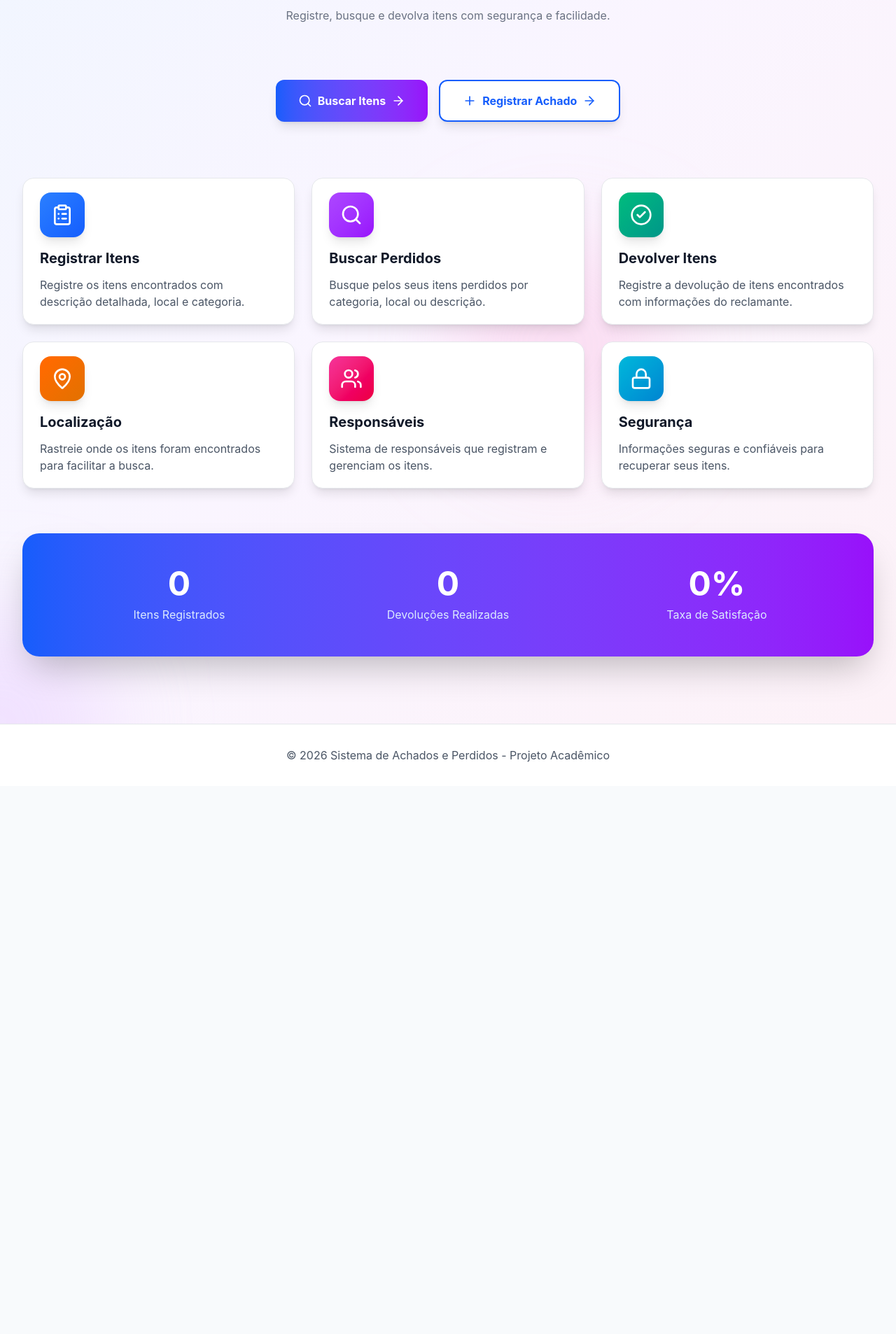
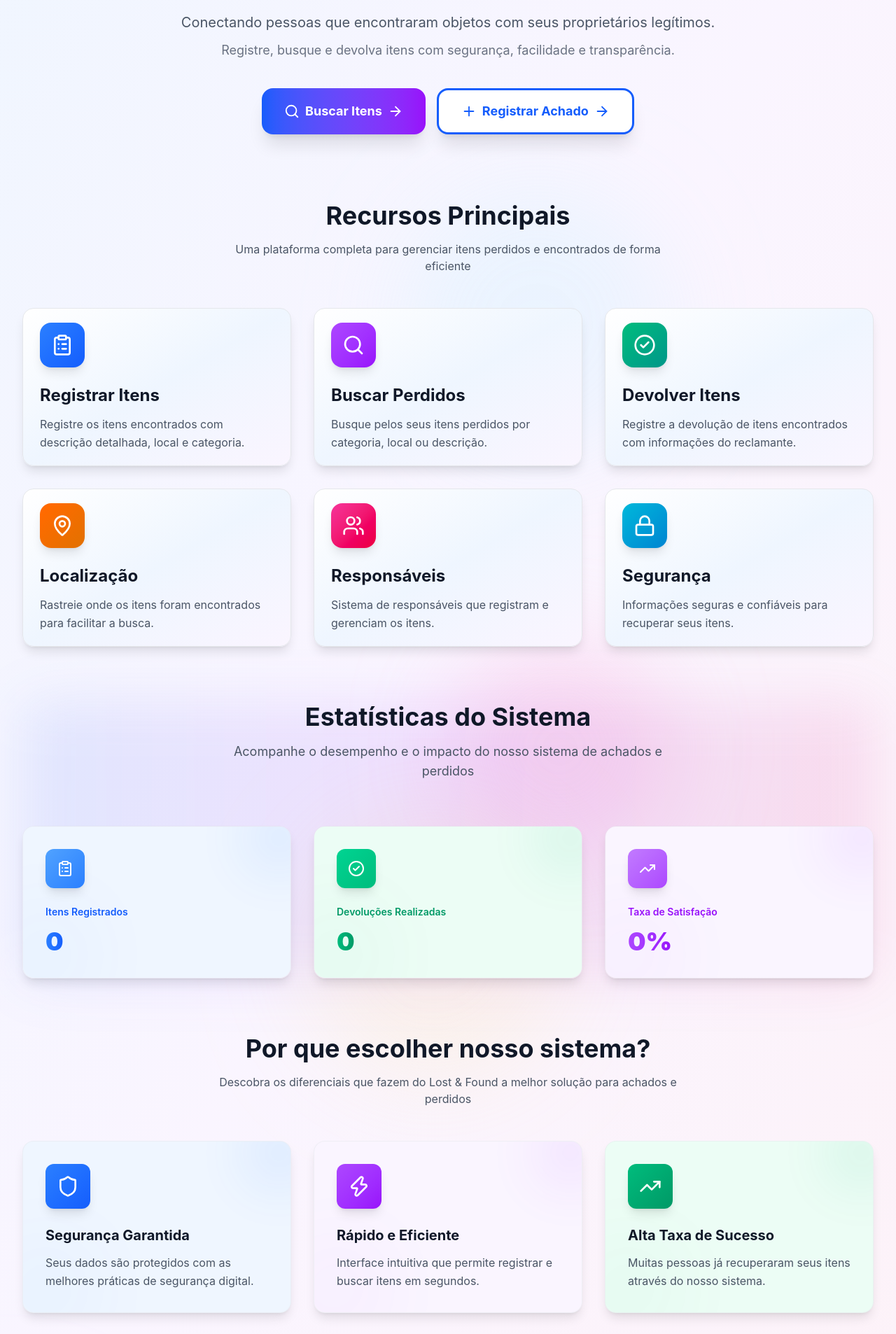
Before and after one commit to impacta-gb/ap2-frontend-next-js-ditko-br, a Next.js app: page / in a window 1280 px wide. Shown: the part 434-2340 px from the top of the page at 70% size. Before the commit the page ends 1557 px from the top, so only its background shows below. Built offline with nearby package versions, Linux system fonts and the light colour scheme.

Commit message:
feat: redesenhar página inicial com layout e animações melhoradas

```diff
--- a/app/page.js
+++ b/app/page.js
@@ -1,7 +1,7 @@
 'use client';
 
 import Link from 'next/link';
-import { Card, CardBody } from '@/src/components';
+import { Card, CardBody, Stats } from '@/src/components';
 import {
   Search,
   ClipboardList,
@@ -11,6 +11,9 @@ import {
   Lock,
   ArrowRight,
   Plus,
+  TrendingUp,
+  Shield,
+  Zap,
 } from 'lucide-react';
 
 export default function Home() {
@@ -53,72 +56,123 @@ export default function Home() {
     },
   ];
 
+  const stats = [
+    {
+      value: '0',
+      label: 'Itens Registrados',
+      icon: <ClipboardList size={24} />,
+      color: 'blue',
+    },
+    {
+      value: '0',
+      label: 'Devoluções Realizadas',
+      icon: <CheckCircle2 size={24} />,
+      color: 'emerald',
+    },
+    {
+      value: '0%',
+      label: 'Taxa de Satisfação',
+      icon: <TrendingUp size={24} />,
+      color: 'purple',
+    },
+  ];
+
   return (
     <div className="min-h-screen bg-gradient-to-br from-blue-50 via-purple-50 to-pink-50 dark:from-slate-950 dark:via-purple-950 dark:to-slate-950 py-12 px-4 sm:px-6 lg:px-8 relative overflow-hidden">
-      {/* Animated background blobs */}
+      {/* Enhanced animated background */}
       <div className="absolute inset-0 overflow-hidden pointer-events-none">
-        <div className="absolute -top-40 -right-40 w-80 h-80 bg-blue-300 rounded-full mix-blend-multiply filter blur-3xl opacity-20 animate-pulse"></div>
-        <div className="absolute -bottom-40 -left-40 w-80 h-80 bg-purple-300 rounded-full mix-blend-multiply filter blur-3xl opacity-20 animate-pulse" style={{ animationDelay: '2s' }}></div>
-        <div className="absolute top-1/2 left-1/2 w-80 h-80 bg-pink-300 rounded-full mix-blend-multiply filter blur-3xl opacity-20 animate-pulse" style={{ animationDelay: '4s' }}></div>
+        <div className="absolute -top-40 -right-40 w-80 h-80 bg-blue-300 rounded-full mix-blend-multiply filter blur-3xl opacity-25 animate-pulse" />
+        <div
+          className="absolute -bottom-40 -left-40 w-80 h-80 bg-purple-300 rounded-full mix-blend-multiply filter blur-3xl opacity-25 animate-pulse"
+          style={{ animationDelay: '2s' }}
+        />
+        <div
+          className="absolute top-1/2 left-1/2 w-80 h-80 bg-pink-300 rounded-full mix-blend-multiply filter blur-3xl opacity-25 animate-pulse"
+          style={{ animationDelay: '4s' }}
+        />
+
+        {/* Additional accent blobs */}
+        <div className="absolute top-1/4 right-1/4 w-96 h-96 bg-cyan-200 rounded-full mix-blend-multiply filter blur-3xl opacity-15 animate-float" />
+        <div className="absolute bottom-1/4 left-1/3 w-96 h-96 bg-amber-200 rounded-full mix-blend-multiply filter blur-3xl opacity-15" style={{ animationDelay: '3s' }} />
       </div>
+
       <div className="max-w-7xl mx-auto relative z-10">
         {/* Hero Section */}
-        <div className="text-center mb-20 animate-slide-up">
-          <div className="inline-flex items-center justify-center w-28 h-28 bg-gradient-to-br from-blue-600 to-purple-600 rounded-3xl mb-8 shadow-2xl transform hover:scale-110 hover:rotate-3 transition-all duration-300 group cursor-pointer hover-lift">
-            <Search size={56} className="text-white group-hover:animate-bounce" />
+        <div className="text-center mb-24 animate-slide-up">
+          {/* Floating icon */}
+          <div className="inline-flex items-center justify-center w-32 h-32 bg-gradient-to-br from-blue-600 to-purple-600 rounded-3xl mb-8 shadow-2xl transform hover:scale-110 hover:rotate-3 transition-all duration-300 group cursor-pointer hover:shadow-3xl floating">
+            <Search size={64} className="text-white group-hover:animate-bounce" />
           </div>
-          <h1 className="text-6xl font-bold bg-gradient-to-r from-blue-600 to-purple-600 bg-clip-text text-transparent dark:from-blue-400 dark:to-purple-400 mb-4 animate-slide-down">
+
+          <h1 className="text-7xl md:text-8xl font-black bg-gradient-to-r from-blue-600 via-purple-600 to-pink-600 bg-clip-text text-transparent dark:from-blue-400 dark:via-purple-400 dark:to-pink-400 mb-6 animate-slide-down drop-shadow-2xl">
             Lost & Found
           </h1>
-          <p className="text-2xl font-semibold text-gray-800 dark:text-gray-100 mb-3 animate-slide-left">
+
+          <p className="text-3xl md:text-4xl font-bold text-gray-800 dark:text-gray-100 mb-4 animate-slide-left">
             Sistema de Achados e Perdidos
           </p>
-          <p className="text-lg text-gray-600 dark:text-gray-400 max-w-2xl mx-auto mb-2 animate-slide-right">
+
+          <p className="text-xl text-gray-600 dark:text-gray-400 max-w-3xl mx-auto mb-3 animate-slide-right">
             Conectando pessoas que encontraram objetos com seus proprietários legítimos.
           </p>
-          <p className="text-gray-500 dark:text-gray-500">
-            Registre, busque e devolva itens com segurança e facilidade.
+
+          <p className="text-lg text-gray-500 dark:text-gray-500 mb-10">
+            Registre, busque e devolva itens com segurança, facilidade e transparência.
           </p>
-        </div>
 
           {/* CTA Buttons */}
-        <div className="flex flex-col sm:flex-row gap-4 justify-center mb-20 animate-fade-in">
+          <div className="flex flex-col sm:flex-row gap-4 justify-center animate-fade-in">
             <Link
               href="/items"
-            className="inline-flex items-center justify-center px-8 py-4 bg-gradient-to-r from-blue-600 to-purple-600 text-white font-bold rounded-xl hover:from-blue-700 hover:to-purple-700 transition-all shadow-lg hover:shadow-2xl transform hover:-translate-y-1 group hover-lift"
+              className="group inline-flex items-center justify-center px-8 py-4 bg-gradient-to-r from-blue-600 to-purple-600 text-white font-bold text-lg rounded-2xl hover:from-blue-700 hover:to-purple-700 transition-all shadow-xl hover:shadow-2xl transform hover:-translate-y-2 hover:scale-105 relative overflow-hidden"
             >
-            <Search size={20} className="mr-2 group-hover:animate-bounce" />
+              <span className="absolute inset-0 bg-gradient-to-r from-white/0 via-white/20 to-white/0 opacity-0 group-hover:opacity-100 transition-opacity duration-300"></span>
+              <Search size={22} className="mr-2 group-hover:animate-bounce" />
               Buscar Itens
-            <ArrowRight size={20} className="ml-2 group-hover:translate-x-1 transition-transform" />
+              <ArrowRight size={22} className="ml-2 group-hover:translate-x-1 transition-transform" />
             </Link>
+
             <Link
               href="/items/new"
-            className="inline-flex items-center justify-center px-8 py-4 bg-white text-blue-600 font-bold rounded-xl hover:bg-gray-50 transition-all shadow-lg hover:shadow-2xl transform hover:-translate-y-1 border-2 border-blue-600 dark:bg-gray-800 dark:text-white dark:hover:bg-gray-700 dark:border-blue-400 group hover-lift"
+              className="group inline-flex items-center justify-center px-8 py-4 bg-white text-blue-600 font-bold text-lg rounded-2xl hover:bg-gray-50 transition-all shadow-xl hover:shadow-2xl transform hover:-translate-y-2 hover:scale-105 border-3 border-blue-600 dark:bg-gray-800 dark:text-white dark:hover:bg-gray-700 dark:border-blue-400"
             >
-            <Plus size={20} className="mr-2 group-hover:animate-bounce" />
+              <Plus size={22} className="mr-2 group-hover:animate-bounce" />
               Registrar Achado
-            <ArrowRight size={20} className="ml-2 group-hover:translate-x-1 transition-transform" />
+              <ArrowRight size={22} className="ml-2 group-hover:translate-x-1 transition-transform" />
             </Link>
+          </div>
         </div>
 
         {/* Features Grid */}
-        <div className="grid grid-cols-1 md:grid-cols-2 lg:grid-cols-3 gap-6 mb-16">
+        <div className="mb-20">
+          <h2 className="text-4xl font-bold text-center text-gray-900 dark:text-white mb-4 animate-slide-up">
+            Recursos Principais
+          </h2>
+          <p className="text-center text-gray-600 dark:text-gray-400 mb-12 max-w-2xl mx-auto animate-slide-up">
+            Uma plataforma completa para gerenciar itens perdidos e encontrados de forma eficiente
+          </p>
+
+          <div className="grid grid-cols-1 md:grid-cols-2 lg:grid-cols-3 gap-8">
             {features.map((feature, index) => {
               const Icon = feature.icon;
               return (
                 <Card
                   key={index}
-                className="hover:shadow-2xl transition-all duration-300 hover:-translate-y-2 group hover-lift animate-scale-in"
+                  hover
+                  gradient
+                  className="group animate-scale-in"
                   style={{ animationDelay: `${index * 0.1}s` }}
                 >
                   <CardBody className="p-8">
-                  <div className={`inline-flex items-center justify-center w-16 h-16 bg-gradient-to-br ${feature.color} rounded-2xl mb-4 group-hover:scale-110 transition-all duration-300 shadow-lg group-hover:shadow-xl`}>
+                    <div
+                      className={`inline-flex items-center justify-center w-16 h-16 bg-gradient-to-br ${feature.color} rounded-2xl mb-6 group-hover:scale-110 transition-all duration-300 shadow-lg group-hover:shadow-xl`}
+                    >
                       <Icon size={32} className="text-white" />
                     </div>
-                  <h3 className="text-xl font-bold text-gray-900 dark:text-white mb-3 group-hover:text-blue-600 dark:group-hover:text-blue-400 transition-colors">
+                    <h3 className="text-2xl font-bold text-gray-900 dark:text-white mb-3 group-hover:text-blue-600 dark:group-hover:text-blue-400 transition-colors">
                       {feature.title}
                     </h3>
-                  <p className="text-gray-600 dark:text-gray-400 group-hover:text-gray-700 dark:group-hover:text-gray-300 transition-colors">
+                    <p className="text-gray-600 dark:text-gray-400 group-hover:text-gray-700 dark:group-hover:text-gray-300 transition-colors leading-relaxed">
                       {feature.description}
                     </p>
                   </CardBody>
@@ -126,23 +180,118 @@ export default function Home() {
               );
             })}
           </div>
+        </div>
 
-        {/* Stats */}
-        <div className="bg-gradient-to-r from-blue-600 to-purple-600 rounded-3xl shadow-2xl p-12 mb-12 hover-glow">
-          <div className="grid grid-cols-1 md:grid-cols-3 gap-8 text-center">
-            <div className="transform hover:scale-110 transition-all duration-300 group cursor-pointer">
-              <div className="text-5xl font-bold text-white mb-2 group-hover:animate-bounce">0</div>
-              <p className="text-blue-100 group-hover:text-white transition-colors">Itens Registrados</p>
+        {/* Stats Section */}
+        <div className="mb-20 relative">
+          <div className="absolute inset-0 bg-gradient-to-r from-blue-600/10 via-purple-600/10 to-pink-600/10 rounded-3xl blur-2xl" />
+          <div className="relative">
+            <div className="text-center mb-16">
+              <h2 className="text-4xl font-bold text-gray-900 dark:text-white mb-4">Estatísticas do Sistema</h2>
+              <p className="text-gray-600 dark:text-gray-400 max-w-2xl mx-auto text-lg">
+                Acompanhe o desempenho e o impacto do nosso sistema de achados e perdidos
+              </p>
             </div>
-            <div className="transform hover:scale-110 transition-all duration-300 group cursor-pointer">
-              <div className="text-5xl font-bold text-white mb-2 group-hover:animate-bounce">0</div>
-              <p className="text-blue-100 group-hover:text-white transition-colors">Devoluções Realizadas</p>
-            </div>
-            <div className="transform hover:scale-110 transition-all duration-300 group cursor-pointer">
-              <div className="text-5xl font-bold text-white mb-2 group-hover:animate-bounce">0%</div>
-              <p className="text-blue-100 group-hover:text-white transition-colors">Taxa de Satisfação</p>
+
+            <div className="grid grid-cols-1 md:grid-cols-3 gap-8">
+              {stats.map((stat, index) => {
+                const colorValue = stat.color;
+                return (
+                  <Stats
+                    key={index}
+                    icon={stat.icon}
+                    label={stat.label}
+                    value={stat.value}
+                    color={colorValue}
+                    animated
+                  />
+                );
+              })}
             </div>
           </div>
+        </div>
+
+        {/* Benefits Section */}
+        <div className="mb-20">
+          <h2 className="text-4xl font-bold text-center text-gray-900 dark:text-white mb-4">
+            Por que escolher nosso sistema?
+          </h2>
+          <p className="text-center text-gray-600 dark:text-gray-400 mb-12 max-w-2xl mx-auto">
+            Descobra os diferenciais que fazem do Lost & Found a melhor solução para achados e perdidos
+          </p>
+
+          <div className="grid grid-cols-1 md:grid-cols-3 gap-8">
+            {[
+              {
+                icon: <Shield size={32} className="text-white" />,
+                title: 'Segurança Garantida',
+                description:
+                  'Seus dados são protegidos com as melhores práticas de segurança digital.',
+                color: 'from-blue-500 to-blue-600',
+                bgColor: 'bg-blue-50 dark:bg-blue-900/20',
+              },
+              {
+                icon: <Zap size={32} className="text-white" />,
+                title: 'Rápido e Eficiente',
+                description:
+                  'Interface intuitiva que permite registrar e buscar itens em segundos.',
+                color: 'from-purple-500 to-purple-600',
+                bgColor: 'bg-purple-50 dark:bg-purple-900/20',
+              },
+              {
+                icon: <TrendingUp size={32} className="text-white" />,
+                title: 'Alta Taxa de Sucesso',
+                description:
+                  'Muitas pessoas já recuperaram seus itens através do nosso sistema.',
+                color: 'from-emerald-500 to-emerald-600',
+                bgColor: 'bg-emerald-50 dark:bg-emerald-900/20',
+              },
+            ].map((benefit, index) => (
+              <div
+                key={index}
+                className={`relative overflow-hidden rounded-2xl p-8 shadow-lg hover:shadow-2xl transition-all duration-300 hover:-translate-y-2 border border-gray-200/50 dark:border-gray-700/50 group animate-scale-in ${benefit.bgColor}`}
+                style={{ animationDelay: `${index * 0.1}s` }}
+              >
+                {/* Decorative gradient overlay */}
+                <div className={`absolute -top-8 -right-8 w-24 h-24 bg-gradient-to-br ${benefit.color} opacity-10 rounded-full blur-2xl group-hover:opacity-20 transition-opacity`} />
+                <div className={`absolute -bottom-8 -left-8 w-32 h-32 bg-gradient-to-br ${benefit.color} opacity-5 rounded-full blur-3xl group-hover:opacity-15 transition-opacity`} />
+
+                {/* Content */}
+                <div className="relative z-10">
+                  <div className={`inline-flex p-4 bg-gradient-to-br ${benefit.color} rounded-xl mb-6 shadow-lg group-hover:scale-110 transition-transform`}>
+                    {benefit.icon}
+                  </div>
+                  <h3 className="text-xl font-bold text-gray-900 dark:text-white mb-3 group-hover:text-blue-600 dark:group-hover:text-blue-400 transition-colors">
+                    {benefit.title}
+                  </h3>
+                  <p className="text-gray-600 dark:text-gray-400 group-hover:text-gray-700 dark:group-hover:text-gray-300 transition-colors leading-relaxed">
+                    {benefit.description}
+                  </p>
+
+                  {/* Bottom accent line */}
+                  <div className={`absolute bottom-0 left-0 h-1 bg-gradient-to-r ${benefit.color} w-0 group-hover:w-full transition-all duration-500`} />
+                </div>
+              </div>
+            ))}
+          </div>
+        </div>
+
+        {/* CTA Footer */}
+        <div className="text-center mt-16 animate-slide-up">
+          <h2 className="text-3xl font-bold text-gray-900 dark:text-white mb-6">
+            Pronto para começar?
+          </h2>
+          <p className="text-lg text-gray-600 dark:text-gray-400 mb-8 max-w-2xl mx-auto">
+            Junte-se a milhares de pessoas que já estão recuperando seus itens perdidos.
+          </p>
+          <Link
+            href="/items/new"
+            className="group inline-flex items-center justify-center px-10 py-4 bg-gradient-to-r from-blue-600 to-purple-600 text-white font-bold text-lg rounded-2xl hover:from-blue-700 hover:to-purple-700 transition-all shadow-xl hover:shadow-2xl transform hover:-translate-y-2 hover:scale-105"
+          >
+            <Plus size={24} className="mr-2 group-hover:animate-bounce" />
+            Registrar Primeiro Item
+            <ArrowRight size={24} className="ml-2 group-hover:translate-x-1 transition-transform" />
+          </Link>
         </div>
       </div>
     </div>
```
Lines whose indentation alone changed are shown as unchanged.
